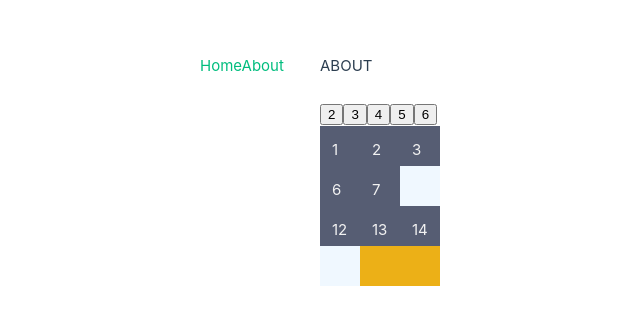
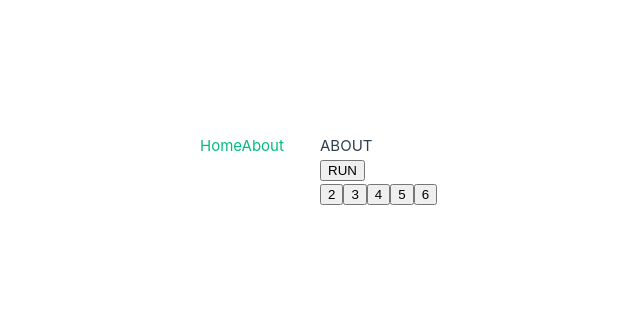
Before and after one commit to k-flynn-webdev/app-short-cal, a Vue app: page /about in a window 1280 px wide. Shown: the part 230-554 px from the top of the page, without its empty margins (320-960 px from the left). Built offline with nearby package versions, Linux system fonts and the light colour scheme.

Commit message:
still playing with the idea

```diff
--- a/src/components/Calendar.vue
+++ b/src/components/Calendar.vue
@@ -5,38 +5,74 @@ import Month from "@/components/Month.vue";
 
 const september = {
   name: "September",
+  id: 8,
   dates: [
     [1, 2, 3],
     [6, 7],
     [12, 13, 14],
-  ],
-};
-const december = {
-  name: "December",
-  dates: [
-    [6, 7],
-    [12, 13, 14],
+    [16],
+    [18, 19, 20, 21, 22, 23, 24],
+    [26, 27],
+    [30],
   ],
 };
 
 let chosen = 0;
+let chosenWidth = ref(3);
+
 const chosenMonth = ref({ ...september });
-
-let chosenWidth = ref(3);
 
 const updateWidth = (value) => {
   chosenWidth.value = value;
 };
 
-const updateMonth = () => {
-  chosen = chosen ? 0 : 1;
+const getMin = (dateGroup) => {
+  return Math.min(...dateGroup);
+};
 
-  if (chosen) {
-    chosenMonth.value = { ...september };
-  } else {
-    chosenMonth.value = { ...december };
-  }
+const getMax = (dateGroup) => {
+  return Math.max(...dateGroup);
 };
+
+const isSameDate = (date01, date02) => {
+  return date01 === date02;
+};
+
+let monthData = ref([]);
+
+const monthBuilder = (month, columns) => {
+  const result = month.dates.reduce((acc, item, idx) => {
+    const minDate = getMin(item);
+    const maxDate = getMax(item);
+
+    item.forEach((date) => {
+      acc.push(date);
+    });
+
+    if (isSameDate(minDate, maxDate)) {
+      // acc.push(null);
+      // return acc;
+    }
+
+    // group spacer
+    acc.push(false);
+
+    return acc;
+  }, []);
+
+  monthData.value = result;
+  return result;
+};
+
+// const updateMonth = () => {
+//   chosen = chosen ? 0 : 1;
+//
+//   if (chosen) {
+//     chosenMonth.value = { ...september };
+//   } else {
+//     chosenMonth.value = { ...december };
+//   }
+// };
 
 // defineExpose({
 //   updateWidth,
@@ -46,7 +82,10 @@ const updateMonth = () => {
 
 <template>
   <div>
+    <button @click="monthBuilder(september)">RUN</button>
+
     <br />
+
     <template :key="count" v-for="count in [2, 3, 4, 5, 6]">
       <button @click="updateWidth(count)">{{ count }}</button>
     </template>
@@ -59,7 +98,10 @@ const updateMonth = () => {
         width: `${chosenWidth * 2.5}rem`,
       }"
     >
-      <Month :columns="chosenWidth" :month="chosenMonth" />
+      <template :key="date" v-for="date in monthData">
+        <div>{{ date }}</div>
+      </template>
+      <!--      <Month :columns="chosenWidth" :month="chosenMonth" />-->
     </div>
   </div>
 </template>
```
Also changed, not shown: 1 other file (tests, documents, lock files or other folders).
